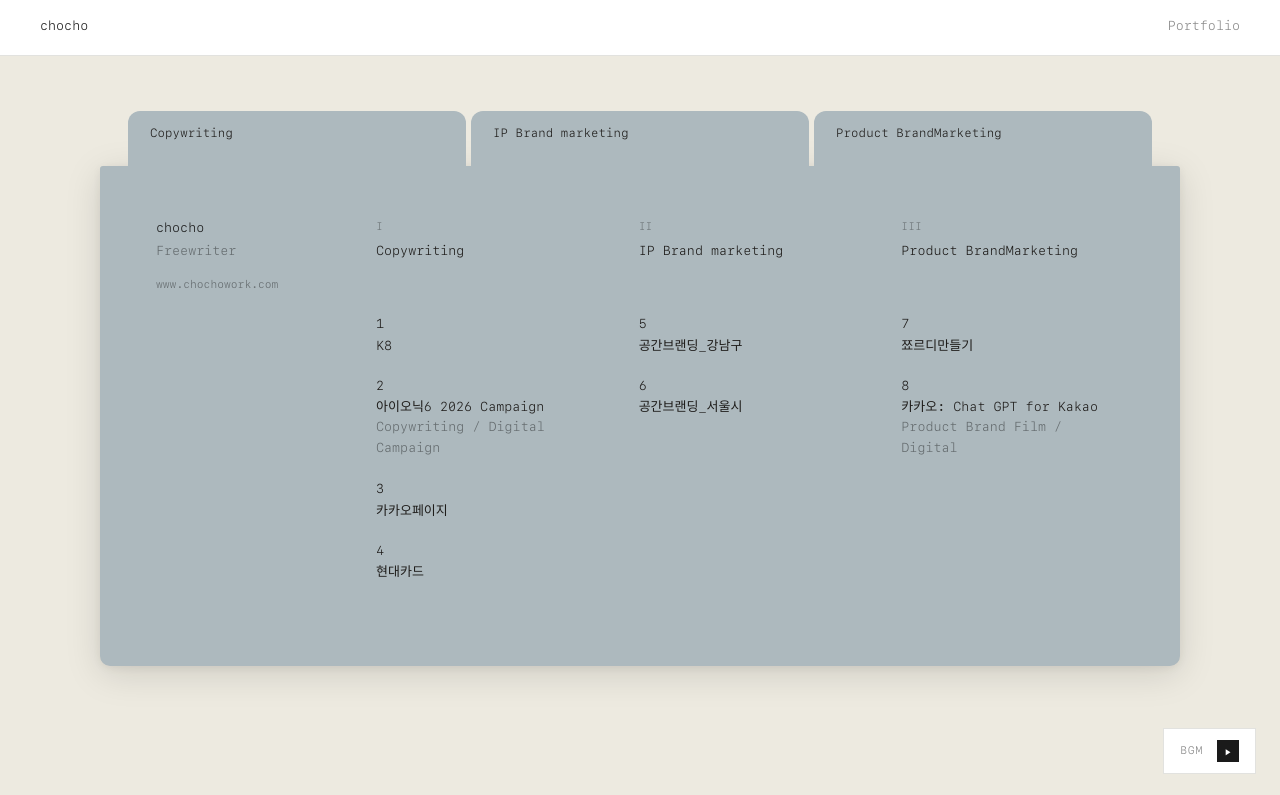
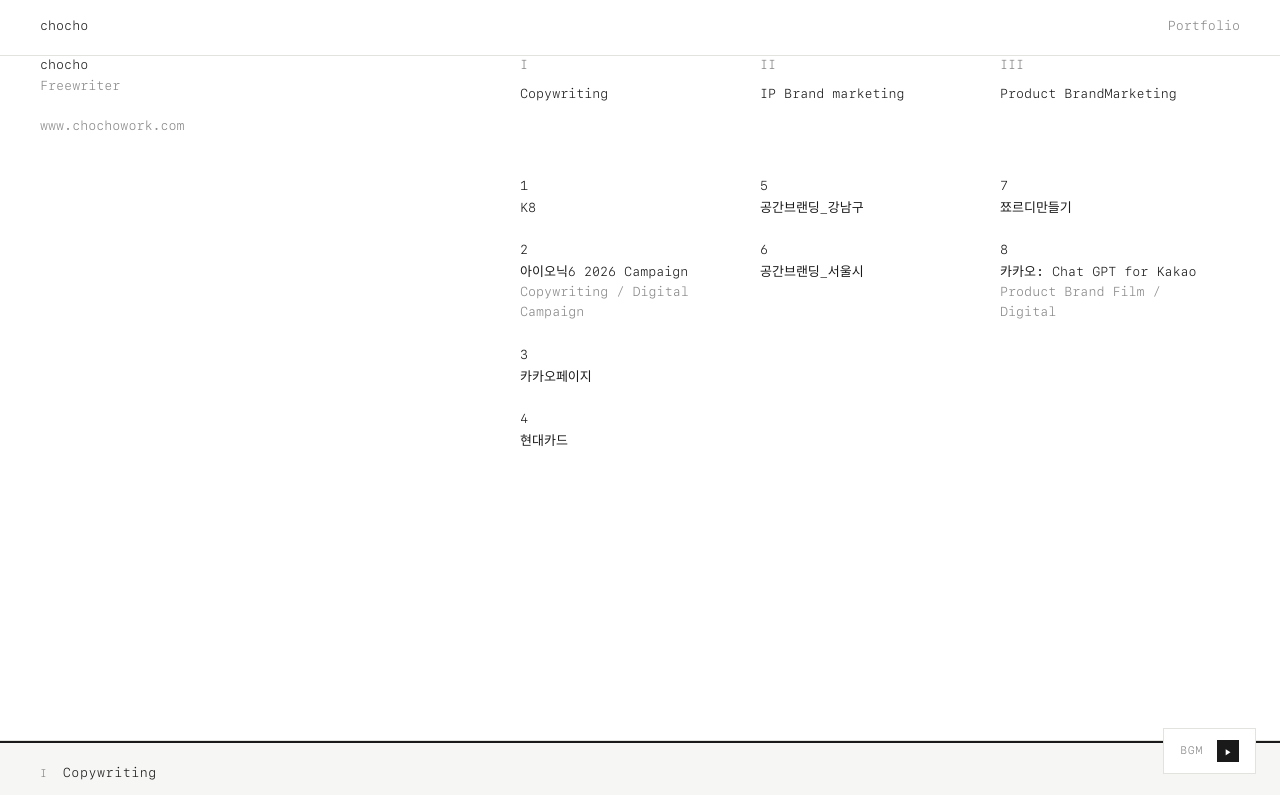
Before and after one commit to chocho-maker/chochowork-portfolio, a plain HTML site: page index.html in a window 1280 px wide. Shown: the part 59-854 px from the top of the page. Drawn offline with Linux system fonts and the light colour scheme.

Commit message:
Portfolio update 2026-07-28

```diff
--- a/index.html
+++ b/index.html
@@ -13,28 +13,23 @@
     nav { position:sticky; top:0; z-index:50; background:var(--white); border-bottom:1px solid var(--border); padding:18px 40px; display:flex; justify-content:space-between; align-items:baseline; }
     nav .n-name { font-weight:600; }
     nav .n-right { color:var(--mid); }
-    /* ── COVER: FILE CARD ── */
-    .index { background:#edeae0; min-height:100vh; display:flex; align-items:center; justify-content:center; padding:40px 40px 60px; scroll-snap-align:start; }
-    .filecard { width:min(1080px,92vw); }
-    .fc-tabs { display:flex; gap:5px; padding:0 28px; }
-    .fc-tab { flex:1; background:#adb9be; padding:13px 22px 22px; border-radius:12px 12px 0 0; font-family:var(--f); font-size:12px; color:#1e1c1a; text-decoration:none; letter-spacing:0.01em; transition:background 0.12s; }
-    .fc-tab:hover { background:#b6c2c7; }
-    .fc-body { background:#adb9be; border-radius:3px 3px 10px 10px; padding:52px 56px 64px; min-height:400px; box-shadow:0 8px 36px rgba(0,0,0,0.13),0 2px 8px rgba(0,0,0,0.06); display:grid; grid-template-columns:160px 1fr; gap:60px; align-items:start; }
-    .fc-info .fc-name { font-weight:600; margin-bottom:3px; }
-    .fc-info .fc-sub { font-style:italic; color:rgba(0,0,0,0.42); margin-bottom:14px; }
-    .fc-info .fc-links { display:flex; flex-direction:column; gap:3px; }
-    .fc-info .fc-link { color:rgba(0,0,0,0.42); text-decoration:none; font-size:11px; }
-    .fc-info .fc-link:hover { color:#1e1c1a; }
-    .fc-index { display:grid; grid-template-columns:repeat(3,1fr); gap:40px; }
-    .ix-section { }
-    .ix-sh { margin-bottom:52px; }
-    .ix-sh .roman { color:rgba(0,0,0,0.35); margin-bottom:6px; font-size:11px; }
-    .ix-sh .s-name { font-weight:600; color:#1e1c1a; }
-    .ix-entry { margin-bottom:20px; display:block; text-decoration:none; color:#1e1c1a; transition:opacity 0.15s; }
-    .ix-entry:hover { opacity:0.45; }
+    .index { background:var(--white); border-bottom:1px solid var(--border); padding:56px 40px 72px; min-height:calc(100vh - 58px); display:flex; flex-direction:column; justify-content:space-between; scroll-snap-align:start; }
+    .ix-layout { display:grid; grid-template-columns:2fr 1fr 1fr 1fr; }
+    .ix-name { padding-right:40px; }
+    .ix-name .n-title { font-weight:600; }
+    .ix-name .n-sub { font-style:italic; color:var(--mid); margin-bottom:20px; }
+    .ix-name .n-links { display:flex; flex-direction:column; gap:4px; }
+    .ix-name .n-link { color:var(--mid); text-decoration:none; }
+    .ix-name .n-link:hover { color:var(--text); }
+    .ix-section { padding-right:40px; }
+    .ix-sh { margin-bottom:72px; }
+    .ix-sh .roman { color:var(--mid); margin-bottom:8px; }
+    .ix-sh .s-name { font-weight:600; }
+    .ix-entry { margin-bottom:22px; display:block; text-decoration:none; color:inherit; transition:opacity 0.15s; }
+    .ix-entry:hover { opacity:0.5; }
     .ix-entry .e-n { font-weight:600; margin-bottom:2px; }
     .ix-entry .e-title { line-height:1.45; }
-    .ix-entry .e-sub { color:rgba(0,0,0,0.42); }
+    .ix-entry .e-sub { color:var(--mid); }
     .cat-section { background:var(--bg); border-top:2px solid var(--text); border-bottom:1px solid var(--border); }
     .cat-section-inner { padding:20px 40px; display:flex; align-items:baseline; gap:16px; }
     .cat-roman { font-size:11px; color:var(--mid); }
@@ -58,16 +53,10 @@
     .ph { aspect-ratio:4/3; background:#eeeeed; display:flex; align-items:center; justify-content:center; color:var(--muted); font-size:11px; text-transform:uppercase; letter-spacing:0.08em; }
     footer { padding:28px 40px; display:flex; justify-content:space-between; color:var(--mid); background:var(--white); border-top:1px solid var(--border); }
     @media (max-width:960px) {
-      nav,footer { padding-left:20px; padding-right:20px; }
-      .index { padding:24px 16px 40px; align-items:stretch; }
-      .filecard { width:100%; }
-      .fc-tabs { padding:0 12px; }
-      .fc-tab { padding:10px 12px 16px; font-size:11px; }
-      .fc-body { padding:32px 24px; grid-template-columns:1fr; gap:40px; }
-      .fc-index { grid-template-columns:1fr; gap:32px; }
+      nav,.index,.pc-title,.pc-text,.pc-media,footer { padding-left:20px; padding-right:20px; }
       .proj-row { grid-template-columns:1fr; }
       .pc-title,.pc-text { border-right:none; border-bottom:1px solid var(--border); }
-      .pc-title,.pc-text,.pc-media { padding-left:20px; padding-right:20px; }
+      .ix-layout { grid-template-columns:1fr; gap:40px; }
     }
 
     #music-player { position:fixed; bottom:24px; right:24px; z-index:100; background:var(--white); border:1px solid var(--border); display:flex; align-items:center; gap:14px; padding:11px 16px; font-family:var(--f); font-size:11px; color:var(--mid); letter-spacing:0.07em; }
@@ -116,17 +105,13 @@
 </nav>
 
 <section class="index">
-  <div class="filecard">
-    <div class="fc-tabs">
-      <a class="fc-tab" href="#cat-section-0">Copywriting</a><a class="fc-tab" href="#cat-section-1">IP Brand marketing</a><a class="fc-tab" href="#cat-section-2">Product BrandMarketing</a>
+  <div class="ix-layout">
+    <div class="ix-name">
+      <div class="n-title">chocho</div>
+      <div class="n-sub">Freewriter</div>
+      <div class="n-links"><a class="n-link" href="https://www.chochowork.com" target="_blank" rel="noopener">www.chochowork.com</a></div>
     </div>
-    <div class="fc-body">
-      <div class="fc-info">
-        <div class="fc-name">chocho</div>
-        <div class="fc-sub">Freewriter</div>
-        <div class="fc-links"><a class="fc-link" href="https://www.chochowork.com" target="_blank" rel="noopener">www.chochowork.com</a></div>
-      </div>
-      <div class="fc-index">
+
     <div class="ix-section">
       <div class="ix-sh">
         <div class="roman">I</div>
@@ -186,8 +171,6 @@
         <div class="e-title">카카오: Chat GPT for Kakao</div>
         <div class="e-sub">Product Brand Film / Digital</div>
       </a>
-    </div>
-      </div>
     </div>
   </div>
 </section>
```
